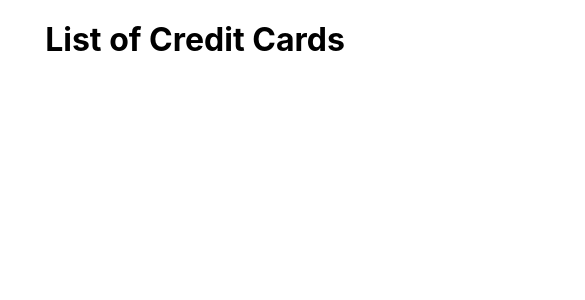
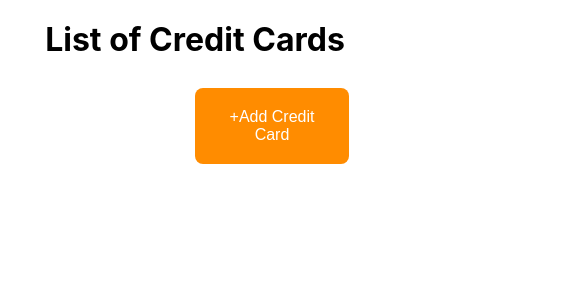
Before and after one commit to kapilpagani/react_assessment, a React (Create React App) app: page / in a window 390 px wide. Shown: the top 300 px of the page, 585 px wide, since content can reach past the window. Built offline with nearby package versions, Linux system fonts and the light colour scheme.

Commit message:
Added responsiveness

```diff
--- a/src/App.css
+++ b/src/App.css
@@ -83,6 +83,12 @@
   margin-bottom: 10px;
 }
 
+@media only screen and (max-width: 600px) {
+  .adButton {
+    margin-left: 50%;
+  }
+}
+
 .deleteButton {
   background-color: #ff8c00; /* Green */
   border: none;
```
